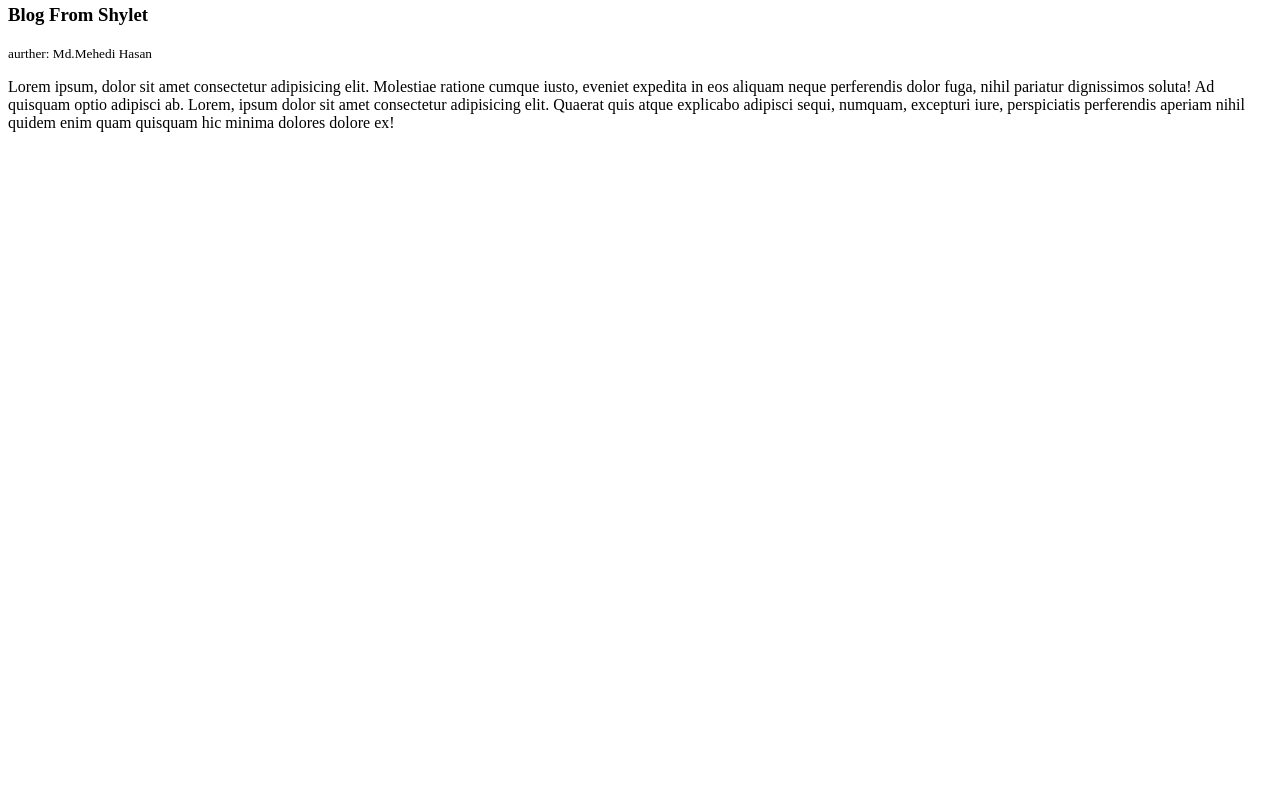
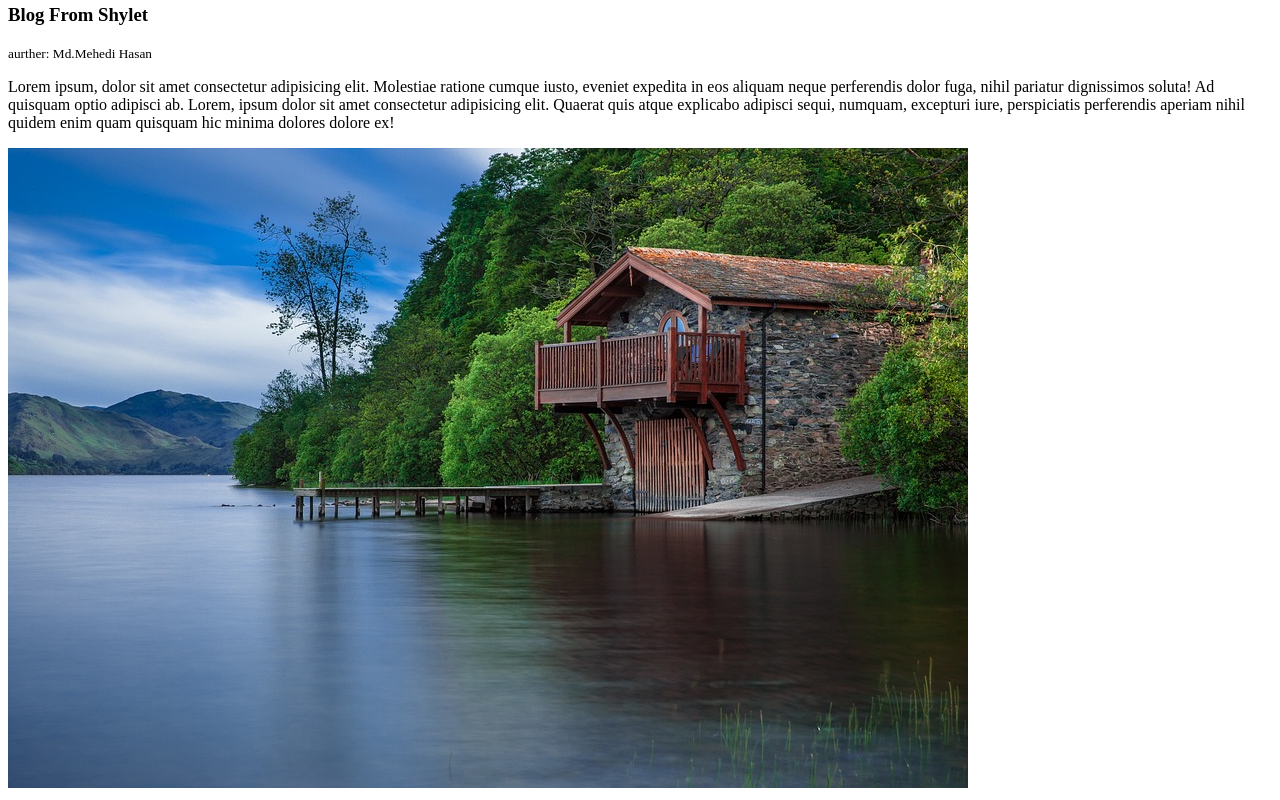
Before and after one commit to mehedihassin/first-web, a plain HTML site: page index.html in a window 1280 px wide. Shown: the part 371-1171 px from the top of the page. Before the commit the page ends 800 px from the top, so only its background shows below. Drawn offline with Linux system fonts and the light colour scheme.

Commit message:
picture addad

```diff
--- a/index.html
+++ b/index.html
@@ -25,6 +25,7 @@
         <small>aurther: <span class="aurther-name"> Md.Mehedi Hasan</span></small>
         <p>Lorem ipsum, dolor sit amet consectetur adipisicing elit. Molestiae ratione cumque iusto, eveniet expedita in eos aliquam neque perferendis dolor fuga, nihil pariatur dignissimos soluta! Ad quisquam optio adipisci ab. Lorem, ipsum dolor sit amet consectetur adipisicing elit. Quaerat quis atque explicabo adipisci sequi, numquam, excepturi iure, perspiciatis perferendis aperiam nihil quidem enim quam quisquam hic minima dolores dolore ex!</p>
     </div>
+    <img src="m3.jpg" alt="">
 
 
 </body>
```
Also changed, not shown: m3.jpg (added), m4.jpg (added), m5.jpg (added), 1 other file.
